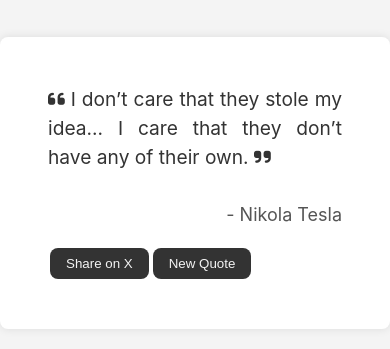
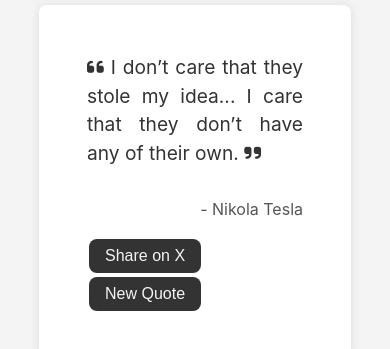
Before and after one commit to nedoratic/fcc-fedl-01-random-quote-machine, a React (Vite) app: page / in a window 390 px wide. Shown: the part 239-588 px from the top of the page. Built offline with nearby package versions, Linux system fonts and the light colour scheme.

Commit message:
media query added

```diff
--- a/src/App.css
+++ b/src/App.css
@@ -27,7 +27,7 @@
 
 #author {
 	margin: 10px 0 0;
-	font-size: 18px;
+	font-size: 1em;
 	color: #555555;
 	text-align: end;
 	padding: 0 0 1em 0;
@@ -41,6 +41,7 @@ button {
 	color: #f4f4f4;
 	margin: 2px;
 	text-align: end;
+	font-size: 1em;
 }
 
 button:hover,
@@ -53,3 +54,9 @@ a {
 	text-decoration: none;
 	color: #f4f4f4;
 }
+
+@media (max-width: 768px) {
+	.quote-content {
+		max-width: 80%;
+	}
+}
```
